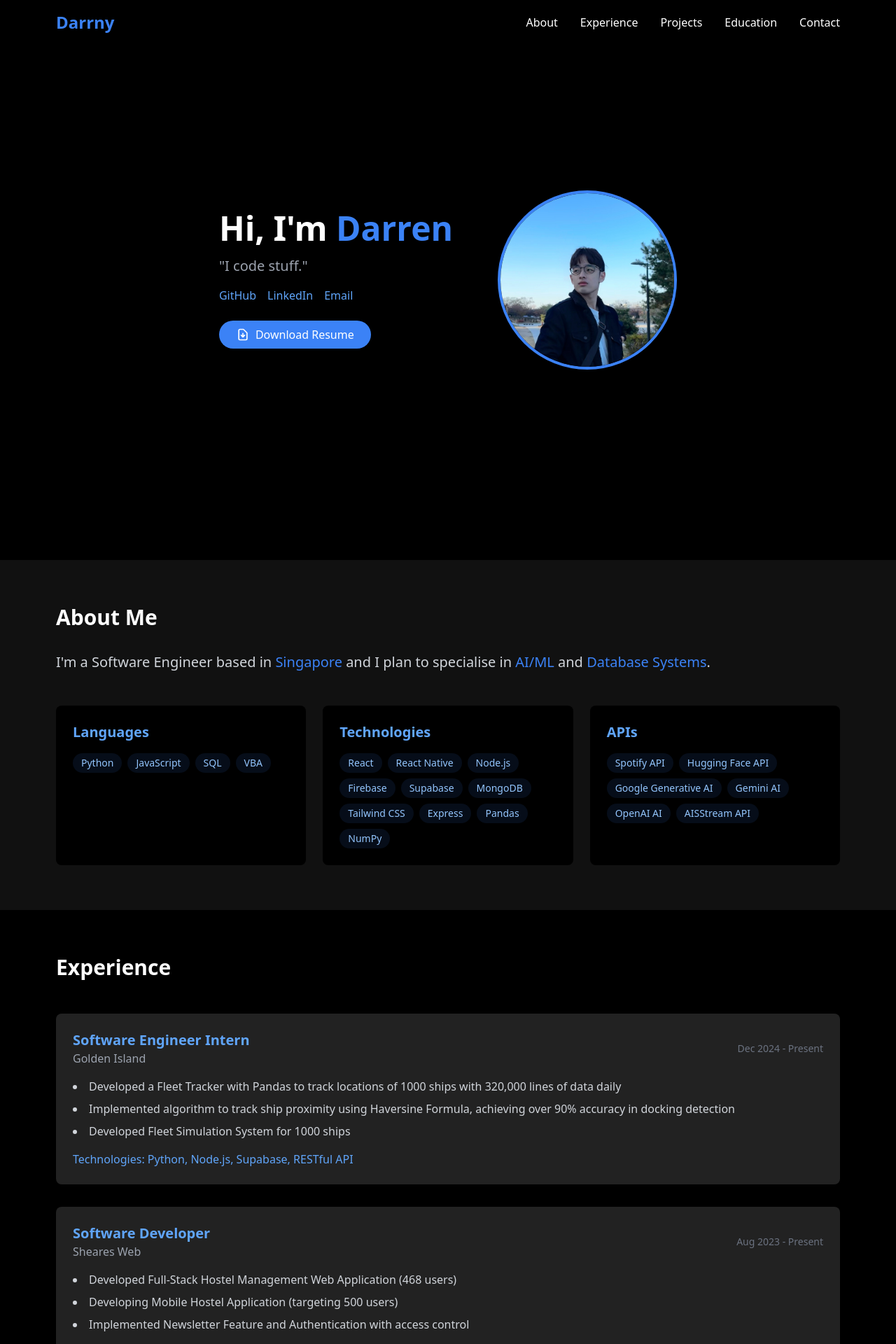
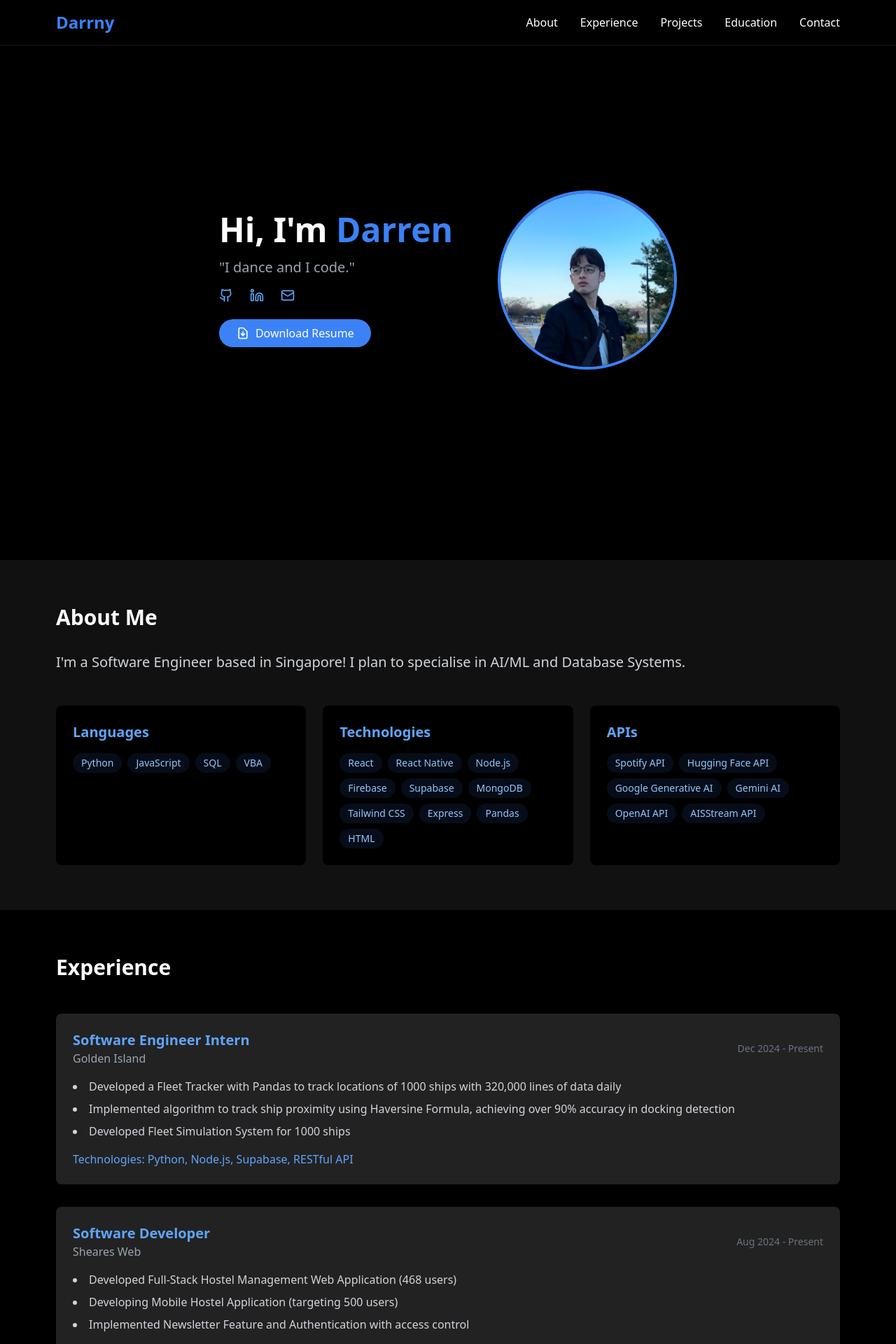
Before and after one commit to darrny/DarrnyPortfolio, a React (Vite) app: page / in a window 1280 px wide. Shown: the top 1920 px of the page at 70% size. Built offline with nearby package versions, Linux system fonts and the light colour scheme.

Commit message:
Updated portfolio page with new projects and updated styling

```diff
--- a/package.json
+++ b/package.json
@@ -13,6 +13,7 @@
     "@heroicons/react": "^2.2.0",
     "autoprefixer": "^10.4.20",
     "framer-motion": "^11.15.0",
+    "lucide-react": "^0.469.0",
     "postcss": "^8.4.49",
     "react": "^18.3.1",
     "react-dom": "^18.3.1",
--- a/src/components/Portfolio.jsx
+++ b/src/components/Portfolio.jsx
@@ -1,5 +1,6 @@
-import React from 'react';
+import React, { useState } from 'react';
 import { motion } from 'framer-motion';
+import { Menu, X, Github, Linkedin, Mail } from 'lucide-react';
 
 // Import assets
 import profileImg from '../assets/profile.jpg';
@@ -23,25 +24,28 @@ const Section = ({ children, id, className }) => (
         whileInView={{ opacity: 1, y: 0 }}
         transition={{ duration: 0.6 }}
         viewport={{ once: true }}
-        className={`py-16 ${className}`}
+        className={`py-16 transform-gpu ${className}`}
     >
         {children}
     </motion.section>
 );
 
-const SocialLink = ({ href, children }) => (
+const SocialLink = ({ href, icon: Icon, children }) => (
     <motion.a
         href={href}
         target="_blank"
         rel="noopener noreferrer"
         whileHover={{ scale: 1.1 }}
-        className="text-blue-400 hover:text-blue-300 transition-colors"
+        className="text-blue-400 hover:text-blue-300 transition-colors flex items-center gap-2"
     >
+        <Icon size={20} />
         {children}
     </motion.a>
 );
 
 const Portfolio = () => {
+    const [isMenuOpen, setIsMenuOpen] = useState(false);
+
     const featuredProjects = [
         {
             name: "Jobu",
@@ -66,55 +70,10 @@ const Portfolio = () => {
         }
     ];
 
-    const petProjects = [
-        {
-            name: "HowTheFeels",
-            url: "https://how-the-feels.vercel.app/",
-            description: "Natural language processing application",
-            tech: ["React", "JavaScript", "Tailwind CSS", "Hugging Face API"],
-            image: howthefeelsImg
-        },
-        {
-            name: "DarrnyDotCom",
-            url: "https://darrny.netlify.app/",
-            description: "Personal portfolio website",
-            tech: ["CSS", "HTML"],
-            image: darrnydotcomImg
-        },
-        {
-            name: "QuerySense",
-            url: "https://querysense.vercel.app/",
-            description: "Data analysis application with AI integration",
-            tech: ["React", "JavaScript", "Tailwind CSS", "Google Generative AI"],
-            image: querysenseImg
-        },
-        {
-            name: "Imageination",
-            url: "https://imageination.netlify.app",
-            description: "AI image generation application",
-            tech: ["CSS", "React", "JavaScript", "Hugging Face API"],
-            image: imageinationImg
-        },
-        {
-            name: "Gymmy",
-            url: "https://gymmythegymbuddy.netlify.app/",
-            description: "Workout planning and motivation app",
-            tech: ["CSS", "React", "JavaScript"],
-            image: gymmyImg
-        },
-        {
-            name: "TheResumeGriller",
-            url: "https://the-resume-griller.vercel.app/",
-            description: "Resume analysis and feedback tool",
-            tech: ["React", "JavaScript", "Tailwind CSS", "Hugging Face API"],
-            image: resumegrillerImg
-        }
-    ];
-
     return (
         <div className="bg-background text-white min-h-screen">
             {/* Navigation */}
-            <nav className="fixed top-0 w-full bg-background/90 backdrop-blur-sm z-50">
+            <nav className="fixed top-0 w-full bg-black/80 backdrop-blur-sm border-b border-white/10 z-50 transform-gpu">
                 <div className="max-w-6xl mx-auto px-4 py-4 flex justify-between items-center">
                     <motion.div
                         initial={{ opacity: 0, x: -20 }}
@@ -124,6 +83,7 @@ const Portfolio = () => {
                         Darrny
                     </motion.div>
 
+                    {/* Desktop Navigation */}
                     <div className="hidden md:flex space-x-8">
                         {['About', 'Experience', 'Projects', 'Education', 'Contact'].map((item) => (
                             <motion.a
@@ -136,7 +96,37 @@ const Portfolio = () => {
                             </motion.a>
                         ))}
                     </div>
+
+                    {/* Mobile Menu Button */}
+                    <button
+                        onClick={() => setIsMenuOpen(!isMenuOpen)}
+                        className="md:hidden text-white"
+                    >
+                        {isMenuOpen ? <X size={24} /> : <Menu size={24} />}
+                    </button>
                 </div>
+
+                {/* Mobile Navigation */}
+                {isMenuOpen && (
+                    <motion.div
+                        initial={{ opacity: 0, y: -20 }}
+                        animate={{ opacity: 1, y: 0 }}
+                        className="md:hidden bg-background/95 backdrop-blur-sm"
+                    >
+                        <div className="flex flex-col px-4 py-2">
+                            {['About', 'Experience', 'Projects', 'Education', 'Contact'].map((item) => (
+                                <a
+                                    key={item}
+                                    href={`#${item.toLowerCase()}`}
+                                    onClick={() => setIsMenuOpen(false)}
+                                    className="py-2 hover:text-blue-400 transition-colors"
+                                >
+                                    {item}
+                                </a>
+                            ))}
+                        </div>
+                    </motion.div>
+                )}
             </nav>
 
             {/* Hero Section */}
@@ -151,12 +141,12 @@ const Portfolio = () => {
                             Hi, I'm <span className="text-blue-500">Darren</span><br />
                         </h1>
                         <p className="text-xl text-gray-400 mt-4">
-                            "I code stuff."
+                            "I dance and I code."
                         </p>
-                        <div className="flex space-x-4 mt-4">
-                            <SocialLink href="https://github.com/darrny">GitHub</SocialLink>
-                            <SocialLink href="https://linkedin.com/in/darrny">LinkedIn</SocialLink>
-                            <SocialLink href="mailto:darren.lim.off@gmail.com">Email</SocialLink>
+                        <div className="flex space-x-6 mt-4">
+                            <SocialLink href="https://github.com/darrny" icon={Github} />
+                            <SocialLink href="https://linkedin.com/in/darrny" icon={Linkedin} />
+                            <SocialLink href="mailto:darren.lim.off@gmail.com" icon={Mail} />
                         </div>
 
                         <motion.a
@@ -203,7 +193,7 @@ const Portfolio = () => {
                 <div className="max-w-6xl mx-auto px-4">
                     <h2 className="text-3xl font-bold mb-8">About Me</h2>
                     <p className="text-xl text-gray-300 mb-12">
-                        I'm a Software Engineer based in <span className="text-blue-500">Singapore</span> and I plan to specialise in <span className="text-blue-500">AI/ML</span> and <span className="text-blue-500">Database Systems</span>.
+                        I'm a Software Engineer based in Singapore! I plan to specialise in AI/ML and Database Systems.
                     </p>
 
                     {/* Skills Grid */}
@@ -211,7 +201,7 @@ const Portfolio = () => {
                         {/* Languages */}
                         <motion.div
                             whileHover={{ y: -5 }}
-                            className="bg-background p-6 rounded-lg"
+                            className="bg-background p-6 rounded-lg transform-gpu"
                         >
                             <h3 className="text-xl font-semibold text-blue-400 mb-4">Languages</h3>
                             <div className="flex flex-wrap gap-2">
@@ -231,7 +221,7 @@ const Portfolio = () => {
                         {/* Technologies */}
                         <motion.div
                             whileHover={{ y: -5 }}
-                            className="bg-background p-6 rounded-lg"
+                            className="bg-background p-6 rounded-lg transform-gpu"
                         >
                             <h3 className="text-xl font-semibold text-blue-400 mb-4">Technologies</h3>
                             <div className="flex flex-wrap gap-2">
@@ -245,7 +235,7 @@ const Portfolio = () => {
                                     'Tailwind CSS',
                                     'Express',
                                     'Pandas',
-                                    'NumPy'
+                                    'HTML'
                                 ].map((skill) => (
                                     <span key={skill} className="bg-blue-500/10 text-blue-300 px-3 py-1 rounded-full text-sm">
                                         {skill}
@@ -257,7 +247,7 @@ const Portfolio = () => {
                         {/* APIs */}
                         <motion.div
                             whileHover={{ y: -5 }}
-                            className="bg-background p-6 rounded-lg"
+                            className="bg-background p-6 rounded-lg transform-gpu"
                         >
                             <h3 className="text-xl font-semibold text-blue-400 mb-4">APIs</h3>
                             <div className="flex flex-wrap gap-2">
@@ -266,7 +256,7 @@ const Portfolio = () => {
                                     'Hugging Face API',
                                     'Google Generative AI',
                                     'Gemini AI',
-                                    'OpenAI AI',
+                                    'OpenAI API',
                                     'AISStream API'
                                 ].map((skill) => (
                                     <span key={skill} className="bg-blue-500/10 text-blue-300 px-3 py-1 rounded-full text-sm">
@@ -299,7 +289,7 @@ const Portfolio = () => {
                             {
                                 role: "Software Developer",
                                 company: "Sheares Web",
-                                period: "Aug 2023 - Present",
+                                period: "Aug 2024 - Present",
                                 description: [
                                     "Developed Full-Stack Hostel Management Web Application (468 users)",
                                     "Developing Mobile Hostel Application (targeting 500 users)",
@@ -322,7 +312,7 @@ const Portfolio = () => {
                                 initial={{ opacity: 0, x: -20 }}
                                 whileInView={{ opacity: 1, x: 0 }}
                                 transition={{ delay: index * 0.1 }}
-                                className="bg-background-lighter p-6 rounded-lg hover:bg-background-light transition-colors"
+                                className="bg-background-lighter p-6 rounded-lg hover:bg-background-light transition-colors transform-gpu"
                             >
                                 <div className="flex flex-col md:flex-row md:items-center justify-between mb-4">
                                     <div>
@@ -357,7 +347,7 @@ const Portfolio = () => {
                                 rel="noopener noreferrer"
                                 key={index}
                                 whileHover={{ y: -5 }}
-                                className="bg-background-lighter rounded-lg overflow-hidden group"
+                                className="bg-background-lighter rounded-lg overflow-hidden group transform-gpu"
                             >
                                 <div className="relative aspect-video overflow-hidden">
                                     <img
@@ -391,14 +381,57 @@ const Portfolio = () => {
                 <div className="max-w-6xl mx-auto px-4">
                     <h2 className="text-3xl font-bold mb-12">Pet Projects</h2>
                     <div className="grid md:grid-cols-3 gap-6">
-                        {petProjects.map((project, index) => (
+                        {[
+                            {
+                                name: "HowTheFeels",
+                                url: "https://how-the-feels.vercel.app/",
+                                description: "Natural language processing application",
+                                tech: ["React", "JavaScript", "Tailwind CSS", "Hugging Face API"],
+                                image: howthefeelsImg
+                            },
+                            {
+                                name: "DarrnyDotCom",
+                                url: "https://darrny.netlify.app/",
+                                description: "Personal portfolio website",
+                                tech: ["CSS", "React"],
+                                image: darrnydotcomImg
+                            },
+                            {
+                                name: "QuerySense",
+                                url: "https://querysense.vercel.app/",
+                                description: "Data analysis application with AI integration",
+                                tech: ["React", "JavaScript", "Tailwind CSS", "Google Generative AI"],
+                                image: querysenseImg
+                            },
+                            {
+                                name: "Imageination",
+                                url: "https://imageination.netlify.app",
+                                description: "AI image generation application",
+                                tech: ["CSS", "React", "JavaScript", "Hugging Face API"],
+                                image: imageinationImg
+                            },
+                            {
+                                name: "Gymmy",
+                                url: "https://gymmythegymbuddy.netlify.app/",
+                                description: "Workout planning and motivation app",
+                                tech: ["CSS", "React", "JavaScript"],
+                                image: gymmyImg
+                            },
+                            {
+                                name: "TheResumeGriller",
+                                url: "https://the-resume-griller.vercel.app/",
+                                description: "Resume analysis and feedback tool",
+                                tech: ["React", "JavaScript", "Tailwind CSS", "Hugging Face API"],
+                                image: resumegrillerImg
+                            }
+                        ].map((project, index) => (
                             <motion.a
                                 href={project.url}
                                 target="_blank"
                                 rel="noopener noreferrer"
                                 key={index}
                                 whileHover={{ y: -5 }}
-                                className="bg-background-lighter rounded-lg overflow-hidden group"
+                                className="bg-background-lighter rounded-lg overflow-hidden group transform-gpu"
                             >
                                 <div className="relative aspect-video overflow-hidden">
                                     <img
@@ -435,11 +468,11 @@ const Portfolio = () => {
                     {/* Degree Information */}
                     <motion.div
                         whileHover={{ scale: 1.02 }}
-                        className="bg-background-lighter p-6 rounded-lg mb-8"
+                        className="bg-background-lighter p-6 rounded-lg mb-8 transform-gpu"
                     >
-                        <h3 className="text-2xl font-semibold text-blue-400 mb-2">Computer Science with a minor in Quantitative Finance</h3>
+                        <h3 className="text-2xl font-semibold text-blue-400 mb-2">Computer Science with a Minor in Quantitative Finance</h3>
                         <p className="text-xl text-gray-300 mb-1">National University of Singapore (NUS)</p>
-                        <p className="text-gray-400 mb-4">Year 2 Student</p>
+                        <p className="text-gray-400 mb-4">Sophomore</p>
                     </motion.div>
 
                     {/* Relevant Coursework */}
@@ -490,7 +523,7 @@ const Portfolio = () => {
                                     target="_blank"
                                     rel="noopener noreferrer"
                                     whileHover={{ scale: 1.05 }}
-                                    className="bg-background-lighter p-4 rounded text-gray-300 hover:bg-background transition-colors"
+                                    className="bg-background-lighter p-4 rounded text-gray-300 hover:bg-background transition-colors transform-gpu"
                                 >
                                     {course.name}
                                 </motion.a>
@@ -520,7 +553,7 @@ const Portfolio = () => {
                                     target="_blank"
                                     rel="noopener noreferrer"
                                     whileHover={{ scale: 1.02 }}
-                                    className="bg-background-lighter p-4 rounded-lg"
+                                    className="bg-background-lighter p-4 rounded-lg transform-gpu"
                                 >
                                     <h4 className="font-semibold text-blue-400">{cert.name}</h4>
                                     <p className="text-gray-400">{cert.issuer}</p>
@@ -546,7 +579,7 @@ const Portfolio = () => {
                                 <motion.div
                                     key={index}
                                     whileHover={{ scale: 1.02 }}
-                                    className="bg-background-lighter p-4 rounded-lg"
+                                    className="bg-background-lighter p-4 rounded-lg transform-gpu"
                                 >
                                     <h4 className="font-semibold text-blue-400">{hackathon.name}</h4>
                                     <p className="text-green-400 font-medium">{hackathon.position}</p>
@@ -563,10 +596,10 @@ const Portfolio = () => {
                     <h2 className="text-3xl font-bold mb-6">Get In Touch</h2>
                     <motion.div
                         whileHover={{ scale: 1.02 }}
-                        className="bg-background-lighter p-6 rounded-lg max-w-xl mx-auto"
+                        className="bg-background-lighter p-6 rounded-lg max-w-xl mx-auto transform-gpu"
                     >
                         <p className="text-gray-400 mb-4">
-                            Feel free to reach out for collaborations or just a friendly hello!
+                            Feel free to reach out for collaborations or drop a friendly hello!
                         </p>
                         <motion.a
                             href="mailto:darren.lim.off@gmail.com"
@@ -577,8 +610,8 @@ const Portfolio = () => {
                             Say Hello
                         </motion.a>
                         <div className="flex justify-center space-x-6">
-                            <SocialLink href="https://github.com/darrny">GitHub</SocialLink>
-                            <SocialLink href="https://linkedin.com/in/darrny">LinkedIn</SocialLink>
+                            <SocialLink href="https://github.com/darrny" icon={Github} />
+                            <SocialLink href="https://linkedin.com/in/darrny" icon={Linkedin} />
                         </div>
                     </motion.div>
                 </div>
@@ -590,7 +623,7 @@ const Portfolio = () => {
                     Designed & Built by Darren Lim © 2024
                 </div>
             </footer>
-        </div>
+        </div >
     );
 };
 
--- a/src/index.css
+++ b/src/index.css
@@ -4,8 +4,10 @@
 
 html {
   scroll-behavior: smooth;
+  height: 100%;
 }
 
 body {
-  @apply bg-gray-900;
+  @apply bg-background;
+  height: 100%;
 }
```
Also changed, not shown: 1 other file (tests, documents, lock files or other folders).
